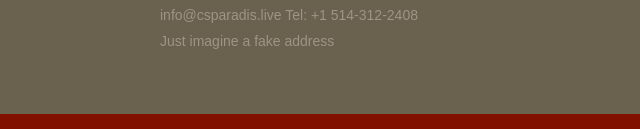
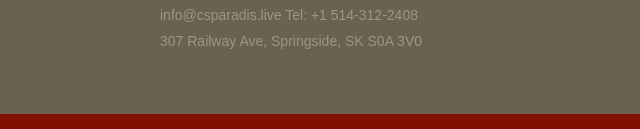
Before and after one commit to JulienDuf/karaoke, a website: page web/index.html in a window 1280 px wide. Shown: the part 1006-1135 px from the top of the page, 0-640 px from the left. Drawn offline with Linux system fonts and the light colour scheme.

Commit message:
Edit address

```diff
--- a/slack/package.json
+++ b/slack/package.json
@@ -4,6 +4,8 @@
   "description": "Slack Kit for Typescript developer",
   "main": "index.js",
   "scripts": {
+    "start": "node build/test/index.js",
+    "build": "gulp build",
     "test": "echo \"Error: no test specified\" && exit 1"
   },
   "repository": {
--- a/web/index.html
+++ b/web/index.html
@@ -26,7 +26,7 @@
     <div>
         <div id="first"><a href="#" class="logo">Karaoke Night</a>
             <p>info@csparadis.live Tel: +1 514-312-2408</p>
-            <p>Just imagine a fake address</p>
+            <p>307 Railway Ave, Springside, SK S0A 3V0</p>
         </div>
     </div>
 </div>
```
